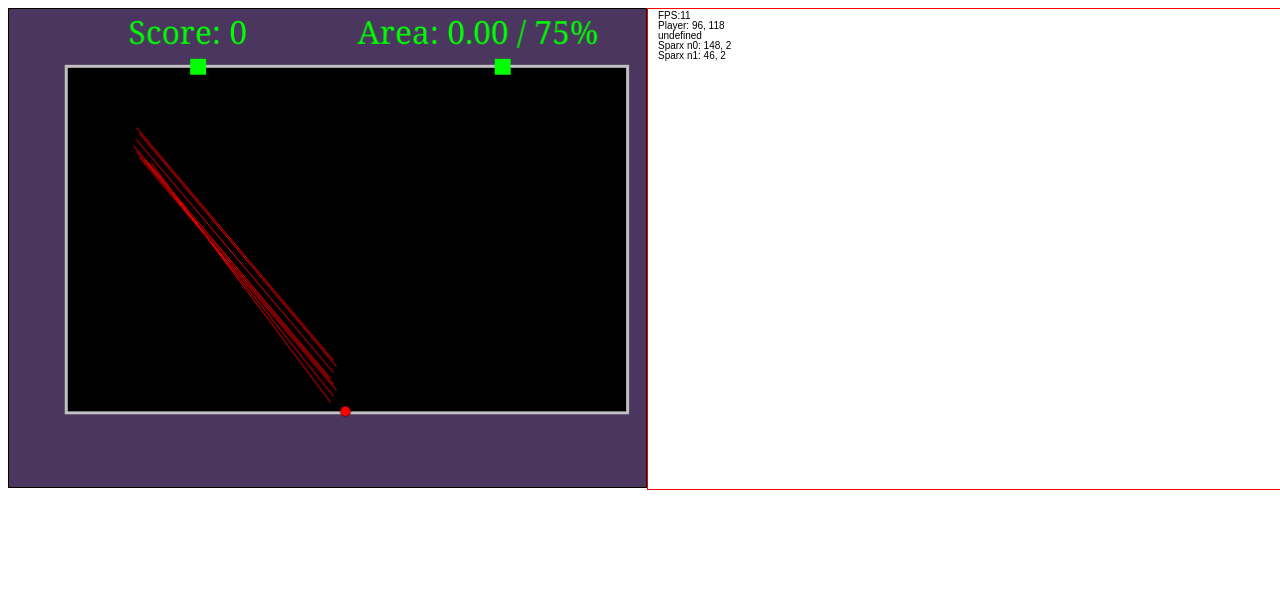
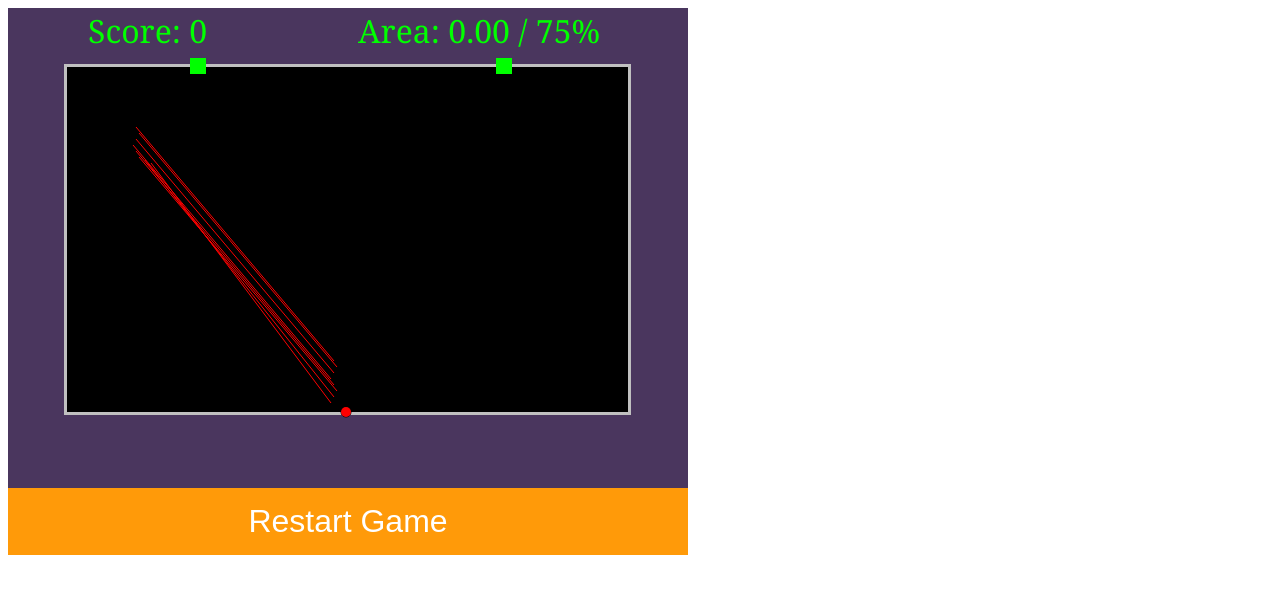
Before and after one commit to MikelAbad/MikelAbad.github.io, a plain HTML site: page index.html in a window 1280 px wide. Drawn offline with Linux system fonts and the light colour scheme; animation ran at ten frames a second.

Commit message:
Sonidos añadidos, diferenciación entre victoria y derrota, botón para reiniciar y debug eliminado

```diff
--- a/css/index.css
+++ b/css/index.css
@@ -1,16 +1,18 @@
 .container {
-    width: 640px;
+    width: 680px;
     height: 480px;
     display: flex;
     background-color: #4A365E;
+    position: relative;
 }
 
-#canvas, #grid {
-    border: 1px solid #000000;
+.btn {
+    background-color: #ff9a09; /* Green */
+    border: none;
+    color: white;
+    padding: 15px 32px;
+    text-align: center;
+    text-decoration: none;
+    font-size: 32px;
+    width: 680px;
 }
-
-#debug {
-    width: 640px;
-    height: 480px;
-    border: 1px solid #ff0000;
-}
--- a/index.html
+++ b/index.html
@@ -5,9 +5,8 @@
 <body>
     <div class="container">
         <canvas id="grid" width="640" height="480"></canvas>
-        <canvas id="debug" width="640" height="480"></canvas>
     </div>
-
+    <button type="button" class="btn" onclick="restart();">Restart Game</button>
     <script src="js/qix.js"></script>
 </body>
 </html>
--- a/js/qix.js
+++ b/js/qix.js
@@ -18,6 +18,10 @@ function HashMap(hash) {
         return _delete.call(map, hash(k));
     };
     return map;
+}
+
+function restart() {
+    location.reload();
 }
 
 /* inputStates llevará el estado de las teclas left, right, down, up y space */
@@ -77,25 +81,30 @@ Key = {
 game = {
 
     ended: false,
-    then: Date.now(),
-
-    // Medir los FPS
-    measureFPS: function () {
-        let now = Date.now();
-        this.frameCount++;
-        this.delta = (now - this.then);
-        if (this.delta > 1000) {
-            this.fps = this.frameCount;
-            this.frameCount = 0;
-            this.then = now;
-            Debug.log("FPS:" + game.fps, 1);
-        }
-    },
+    won: false,
+    // then: Date.now(),
+    //
+    // // Medir los FPS
+    // measureFPS: function () {
+    //     let now = Date.now();
+    //     this.frameCount++;
+    //     this.delta = (now - this.then);
+    //     if (this.delta > 1000) {
+    //         this.fps = this.frameCount;
+    //         this.frameCount = 0;
+    //         this.then = now;
+    //     }
+    // },
 
     // Gestion de eventos para las teclas pulsadas
     start: function () {
         document.addEventListener("keydown", Key.onKeydown);
         document.addEventListener("keyup", Key.onKeyup);
+        game.bga = new Audio("sounds/tetris_theme.ogg");
+        game.bga.loop = true;
+        game.bga.volume = .20;
+        game.bga.load();
+        game.bga.play();
         this.mainLoop();
     },
 
@@ -112,11 +121,32 @@ game = {
             });
             Qix.update();
             Qix.draw();
-            game.measureFPS();
-            Debug.draw();
+            // game.measureFPS();
             Grid.displayScore();
             requestAnimationFrame(game.mainLoop);
+
         } else {
+
+            game.bga.pause();
+
+            if (game.won) {
+                let gameWonAudio = new Audio("sounds/ffvii_victory.ogg");
+                gameWonAudio.volume = .5;
+                gameWonAudio.play();
+
+                Grid.ctx.font = "150px Georgia";
+                Grid.ctx.strokeStyle = 'white';
+                Grid.ctx.lineWidth = 8;
+                Grid.ctx.strokeText("Victory!", 140, 280);
+                Grid.ctx.fillStyle = 'green';
+                Grid.ctx.fillText("Victory!", 140, 280);
+
+            } else {
+
+                let gameOverAudio = new Audio("sounds/mario_dead.wav");
+                gameOverAudio.volume = .5;
+                gameOverAudio.play();
+
                 Grid.ctx.font = "150px Georgia";
                 Grid.ctx.strokeStyle = 'white';
                 Grid.ctx.lineWidth = 8;
@@ -129,31 +159,7 @@ game = {
                 Grid.ctx.fillText("Over", 175, 350);
             }
         }
-};
-
-// Debug en pantalla
-let Debug = {};
-
-Debug.lines = [];
-
-Debug.init = function (documentId) {
-    this.canvasD = document.getElementById(documentId);
-    this.ctxD = this.canvasD.getContext("2d");
-};
-
-Debug.clear = function () {
-    this.ctxD.clearRect(0, 0, this.canvasD.width, this.canvasD.height);
-};
-
-Debug.draw = function () {
-    this.clear();
-    for (let i = 1; i < this.lines.length; i++) {
-        this.ctxD.fillText(this.lines[i], 10, (i * 10));
     }
-};
-
-Debug.log = function (text, line) {
-    this.lines[line] = text;
 };
 
 Grid = {
@@ -382,6 +388,7 @@ Grid = {
                 return 0;
             }
         }
+
         return cell_f;
     },
 
@@ -465,7 +472,7 @@ Grid = {
         this.ctx.fillStyle = 'rgb(0,255,0)';
         this.ctx.clearRect(0, 0, this.canvas.width - 3, Grid.offset[1] - 3);
         this.ctx.font = "32px Georgia";
-        this.ctx.fillText("Score: " + Player.score, 120, 35);
+        this.ctx.fillText("Score: " + Player.score, 80, 35);
         this.ctx.fillText("Area: " + Grid.percent.toFixed(2) + " / 75%", 350, 35);
     },
 };
@@ -850,8 +857,6 @@ class Sparx {
         }
 
         this.position = [x, y];
-        Debug.log("Sparx n0: " + Grid.sparx[0].position[0] + ", " + Grid.sparx[0].position[1], 4);
-        Debug.log("Sparx n1: " + Grid.sparx[1].position[0] + ", " + Grid.sparx[1].position[1], 5);
         Grid.dirty_region(x, y, 4);
         this.dir = [dx, dy];
     };
@@ -876,7 +881,6 @@ Player = {
     FillScore: [0, 5, 10],
     add_score: function (n) {
         this.score += n;
-        Debug.log("Score: " + Player.score, 3);
     },
 
     // Inicializacion de variables
@@ -964,8 +968,10 @@ Player = {
                         Player.add_score(n * Player.FillScore[1]);
                         if (Grid.percent > 75) {
                             Player.add_score(Math.round(Grid.percent - 75) * Player.FillScore[2]);
+                            game.won = true;
                             game.ended = true;
                         } else if (Grid.percent === 75) {
+                            game.won = true;
                             game.ended = true;
                         }
 
@@ -983,8 +989,10 @@ Player = {
                         Player.add_score(n * Player.FillScore[1]);
                         if (Grid.percent > 75) {
                             Player.add_score(Math.round(Grid.percent - 75) * Player.FillScore[2]);
+                            game.won = true;
                             game.ended = true;
                         } else if (Grid.percent === 75) {
+                            game.won = true;
                             game.ended = true;
                         }
 
@@ -1009,7 +1017,6 @@ Player = {
         }
 
         this.position = [x, y];
-        Debug.log("Player: " + x + ", " + y, 2);
         Grid.dirty_region(x, y, 3);
     },
 
@@ -1057,7 +1064,6 @@ Grid.init();
 Grid.reset();
 Qix._construct_();
 Qix._init_();
-Debug.init('debug');
 Player.init([96, 118]);
 Grid.sparx.push(new Sparx([Math.round(Grid.w / 2), 2], [1, 0]));
 Grid.sparx.push(new Sparx([Math.round(Grid.w / 2), 2], [-1, 0]));
```
Also changed, not shown: 3 other files. Lines whose indentation alone changed are shown as unchanged.
